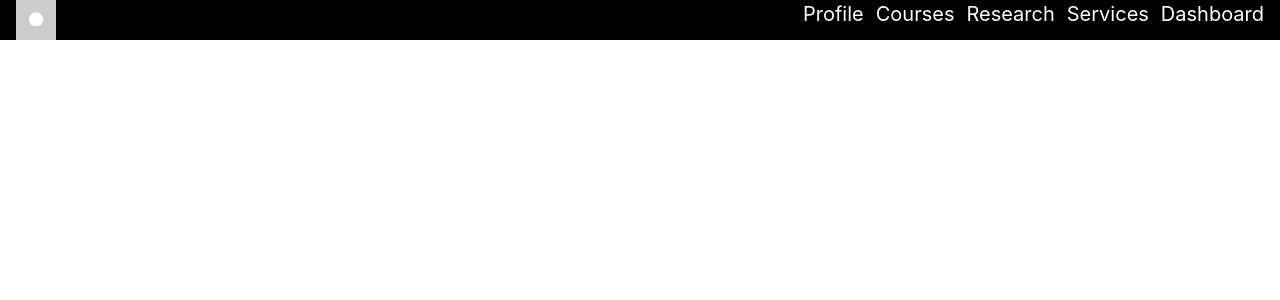
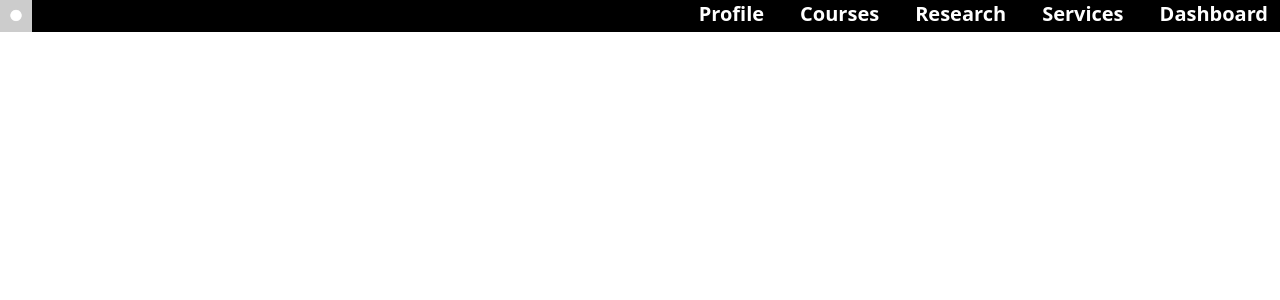
Before and after one commit to tuyishimejohnson/acc_internship_project, a React (Create React App) app in the folder personal_website/new_personal_website/: page / in a window 1280 px wide. Shown: the top 300 px of the page. Built offline with nearby package versions, Linux system fonts and the light colour scheme.

Commit message:
Commiting changes to the website

```diff
--- a/personal_website/new_personal_website/src/header.css
+++ b/personal_website/new_personal_website/src/header.css
@@ -1,3 +1,5 @@
+@import url('https://fonts.googleapis.com/css2?family=Poppins:ital,wght@0,100;0,200;0,300;0,400;0,500;0,600;0,700;0,800;0,900;1,100;1,200;1,300;1,400;1,500;1,600;1,700;1,800;1,900&display=swap');
+
 @import 'tailwindcss/base';
 @import 'tailwindcss/components';
 @import 'tailwindcss/utilities';
--- a/personal_website/new_personal_website/src/header.js
+++ b/personal_website/new_personal_website/src/header.js
@@ -5,15 +5,15 @@ const Header = () => {
   return (
 
     <>
-        <div className='bg-black text-xl flex justify-between px-4 h-3/4'>
-            <img src={require('./Untitled (1).png')} alt="logo icon" className='w-10' />
+        <div className='bg-black text-xl flex justify-between px-34 font-poppins font-semibold'>
+            <img src={require('./Untitled (1).png')} alt="logo icon" className='w-8' />
             <nav>
                 <ul className='flex gap-3 items-center justify-center text-white'>
-                    <li><a href="#profile">Profile</a></li>
-                    <li><a href="#courses">Courses</a></li>
-                    <li><a href="research">Research</a></li>
-                    <li><a href="services">Services</a></li>
-                    <li><a href="dashboard">Dashboard</a></li>
+                    <li className="hover:bg-slate-400 px-3 rounded-sm"><a href="#profile">Profile</a></li>
+                    <li className="hover:bg-slate-400 px-3 rounded-sm"><a href="#courses">Courses</a></li>
+                    <li className="hover:bg-slate-400 px-3 rounded-sm"><a href="research">Research</a></li>
+                    <li className="hover:bg-slate-400 px-3 rounded-sm"><a href="services">Services</a></li>
+                    <li className="hover:bg-slate-400 px-3 rounded-sm"><a href="dashboard">Dashboard</a></li>
                 </ul>
             </nav>
         </div>
--- a/personal_website/new_personal_website/src/index.css
+++ /dev/null
@@ -1,13 +0,0 @@
-body {
-  margin: 0;
-  font-family: -apple-system, BlinkMacSystemFont, 'Segoe UI', 'Roboto', 'Oxygen',
-    'Ubuntu', 'Cantarell', 'Fira Sans', 'Droid Sans', 'Helvetica Neue',
-    sans-serif;
-  -webkit-font-smoothing: antialiased;
-  -moz-osx-font-smoothing: grayscale;
-}
-
-code {
-  font-family: source-code-pro, Menlo, Monaco, Consolas, 'Courier New',
-    monospace;
-}
--- a/personal_website/new_personal_website/src/index.js
+++ b/personal_website/new_personal_website/src/index.js
@@ -1,6 +1,5 @@
 import React from 'react';
 import ReactDOM from 'react-dom/client';
-import './index.css';
 import App from './App';
 
 const root = ReactDOM.createRoot(document.getElementById('root'));
--- a/personal_website/new_personal_website/src/reportWebVitals.js
+++ /dev/null
@@ -1,13 +0,0 @@
-const reportWebVitals = onPerfEntry => {
-  if (onPerfEntry && onPerfEntry instanceof Function) {
-    import('web-vitals').then(({ getCLS, getFID, getFCP, getLCP, getTTFB }) => {
-      getCLS(onPerfEntry);
-      getFID(onPerfEntry);
-      getFCP(onPerfEntry);
-      getLCP(onPerfEntry);
-      getTTFB(onPerfEntry);
-    });
-  }
-};
-
-export default reportWebVitals;
```
